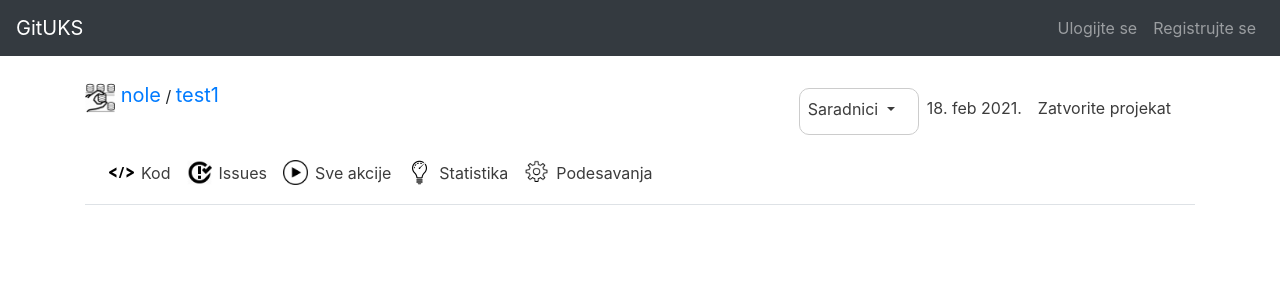
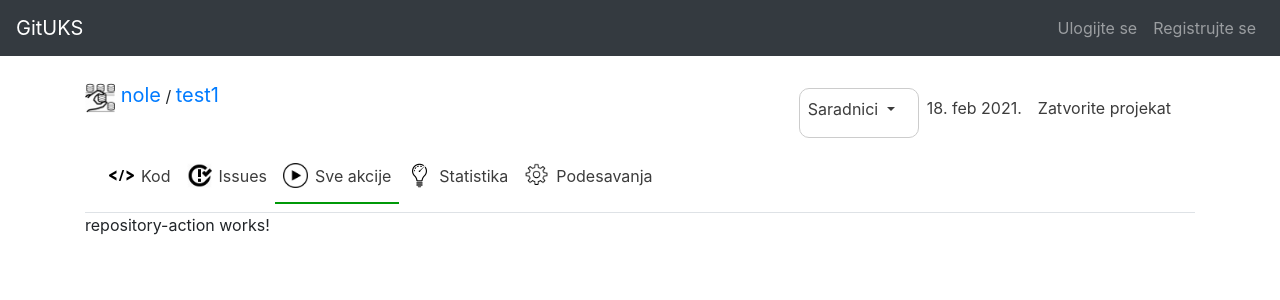
Before and after one commit to nole23/UKS, an Angular app in the folder frontend/: page /repo/1/a in a window 1280 px wide. Shown: the top 300 px of the page. Built offline with nearby package versions, Linux system fonts and the light colour scheme.

Commit message:
Create project repository. close #14

```diff
--- a/frontend/src/app/components/auth/repository-menu/repository-menu.component.html
+++ b/frontend/src/app/components/auth/repository-menu/repository-menu.component.html
@@ -31,19 +31,19 @@
         <nav class="navbar navbar-expand-sm">
 
             <ul class="navbar-nav">
-                <li class="hover-red">
+                <li class="hover-red" [ngClass]="viewId === 'c' ? 'hover-red-hover' : ''">
                     <a class="nav-link link" [routerLink]="['/repo/' + list_project.id + '/c']"> <img src="../../../../assets/picture/code.png" alt=""> <span> Kod</span></a>
                 </li>
-                <li class="hover-red">
+                <li class="hover-red" [ngClass]="viewId === 'i' ? 'hover-red-hover' : ''">
                     <a class="nav-link link" [routerLink]="['/repo/' + list_project.id + '/i']"> <img src="../../../../assets/picture/issue.png" alt=""> <span> Issues </span></a>
                 </li>
-                <li class="hover-red">
+                <li class="hover-red" [ngClass]="viewId === 'a' ? 'hover-red-hover' : ''">
                     <a class="nav-link link" [routerLink]="['/repo/' + list_project.id + '/a']"> <img src="../../../../assets/picture/play.png" alt=""> <span> Sve akcije </span></a>
                 </li>
-                <li class="hover-red">
+                <li class="hover-red" [ngClass]="viewId === 's' ? 'hover-red-hover' : ''">
                     <a class="nav-link link" [routerLink]="['/repo/' + list_project.id + '/s']"> <img src="../../../../assets/picture/dash.png" alt=""> <span> Statistika </span></a>
                 </li>
-                <li class="hover-red">
+                <li class="hover-red" [ngClass]="viewId === 'setting' ? 'hover-red-hover' : ''">
                     <a class="nav-link link" [routerLink]="['/repo/' + list_project.id + '/setting']"> <img src="../../../../assets/picture/settings.png" alt=""> <span> Podesavanja </span></a>
                 </li>
             </ul>
--- a/frontend/src/app/components/auth/repository-menu/repository-menu.component.scss
+++ b/frontend/src/app/components/auth/repository-menu/repository-menu.component.scss
@@ -28,6 +28,10 @@
     border-bottom: 2px solid #007bff;
 }
 
+.hover-red-hover {
+    border-bottom: 2px solid #009908;
+}
+
 a {
     height: 45px;
 }
@@ -55,3 +59,7 @@ a span {
 .nav-link:hover {
     color: #007bff!important;
 }
+
+.navbar-nav {
+    height: 50px;
+}
--- a/frontend/src/app/components/auth/repository-menu/repository-menu.component.ts
+++ b/frontend/src/app/components/auth/repository-menu/repository-menu.component.ts
@@ -8,6 +8,7 @@ import { List_Project_User, Project } from 'src/app/models/repository';
 })
 export class RepositoryMenuComponent implements OnInit {
   @Input('list_project') list_project: Project;
+  @Input('viewId') viewId: String;
 
   listUser: any;
   constructor() { }
--- a/frontend/src/app/components/auth/repository/repository.component.html
+++ b/frontend/src/app/components/auth/repository/repository.component.html
@@ -1,8 +1,25 @@
 <div class="container">
     <div *ngIf="list_project !== null">
-        <app-repository-menu [list_project]="list_project"></app-repository-menu>
+        <app-repository-menu [list_project]="list_project" [viewId]="viewId"></app-repository-menu>
     </div>
 
+    <div *ngIf="viewId === 'c'">
+        <app-repository-code></app-repository-code>
+    </div>
 
+    <div *ngIf="viewId === 'i'">
+        <app-repository-issues></app-repository-issues>
+    </div>
 
+    <div *ngIf="viewId === 'a'">
+        <app-repository-action></app-repository-action>
+    </div>
+
+    <div *ngIf="viewId === 's'">
+        <app-repository-statistic></app-repository-statistic>
+    </div>
+
+    <div *ngIf="viewId === 'setting'">
+        <app-repository-setting></app-repository-setting>
+    </div>
 </div>
--- a/frontend/src/app/components/auth/repository/repository.component.ts
+++ b/frontend/src/app/components/auth/repository/repository.component.ts
@@ -11,6 +11,7 @@ import { List_Project_User, Project } from 'src/app/models/repository';
 export class RepositoryComponent implements OnInit {
 
   list_project: Project
+  viewId: String;
   constructor(private activatedRoute: ActivatedRoute, private repositoryService: RepositoryService) {
     this.list_project = null;
   }
@@ -45,7 +46,7 @@ export class RepositoryComponent implements OnInit {
     // console.log(this.list_project)
     this.activatedRoute.params.subscribe(res => {
       this._getRepositpry(res['id']);
-      console.log(res['type'])
+      this.viewId = res['type'];
     })
   }
 
```
